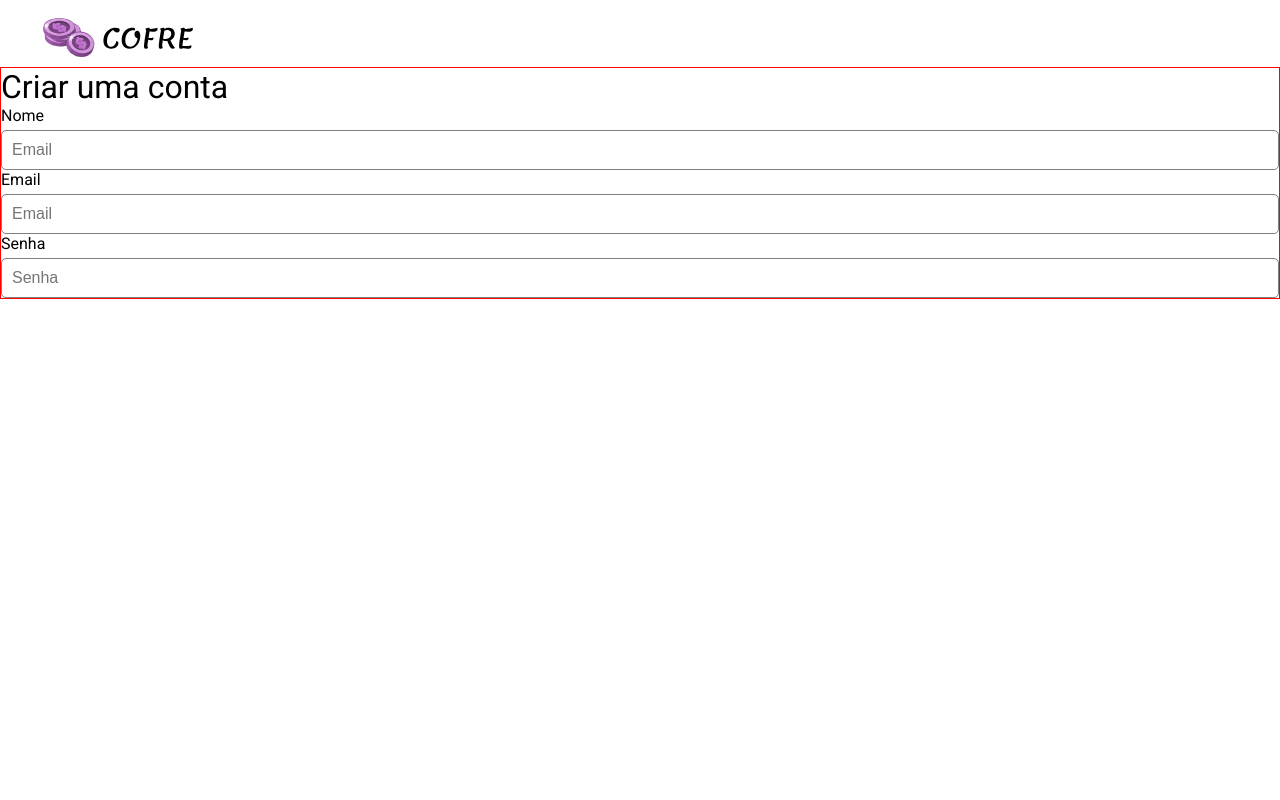
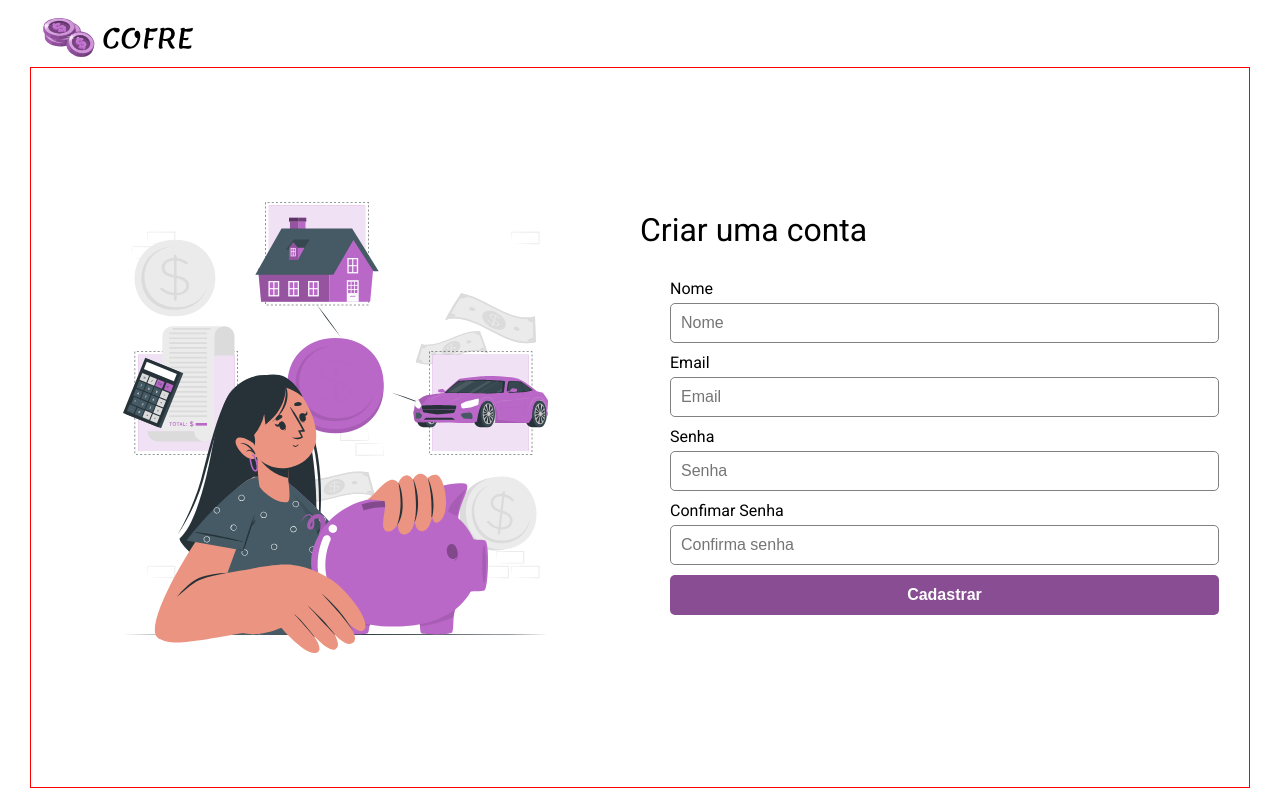
Before and after one commit to Sara01romao/cofre, a React (Vite) app: page /createLogin in a window 1280 px wide. Built offline with nearby package versions, Linux system fonts and the light colour scheme.

Commit message:
estrutura desktop

```diff
--- a/src/pages/CreateLogin/index.jsx
+++ b/src/pages/CreateLogin/index.jsx
@@ -1,22 +1,38 @@
 
-import React, { useState } from 'react'
-import { Input } from '../../components/Input'
-import { MainCreate } from './styles'
+import React, { useState } from 'react';
+import { Input } from '../../components/Input';
+import { MainCreate } from './styles';
+import ilustration from '../../assets/images/create.svg'
+import Button from '../../components/Button';
 
 export  function CreateLogin() {
   const [name, setName]= useState(null);
   const [email, setEmail]=useState(null);
   const [password, setPassword]= useState(null);
+  const [passwordConfirm, setPasswordConfirm]= useState(null)
   return (
     <MainCreate>
-      <div>
-      <h1>Criar uma conta</h1>
-          <div>
-            <Input typeInput="text" id="Nome" setChange={setName} value={name} placeholder="Email"/>
+
+        <div className='infoCreate'>
+
+          <img src={ilustration} alt="ilustração objetivos" />
+        </div>
+
+         <div>
+          <h1>Criar uma conta</h1>
+          <form action="">
+            <Input typeInput="text" id="Nome" setChange={setName} value={name} placeholder="Nome"/>
             <Input typeInput="text" id="Email" setChange={setEmail} value={email} placeholder="Email"/>
             <Input typeInput="password" id="Senha" setChange={setPassword} value={password} placeholder="Senha"/>
-          </div>
-      </div>
+            <Input typeInput="password" id="Confimar Senha" setChange={setPasswordConfirm} value={passwordConfirm} placeholder="Confirma senha"/>
+
+            <Button txt="Cadastrar"/>
+          </form>
+         </div>
+
+
+
+
     </MainCreate>
   )
 }
--- a/src/pages/CreateLogin/styles.js
+++ b/src/pages/CreateLogin/styles.js
@@ -3,7 +3,31 @@ import styled from "styled-components";
 export const MainCreate = styled.main`
 
  border: 1px solid red;
+ max-width: 1220px;
+ margin: 0 auto;
+ display: flex;
+ align-items: center;
+ height: calc(100vh - 79px);
 
+ div{
+     flex: 1;
+ }
+
+.infoCreate{
+    flex: 1;
+    display: flex;
+    flex-direction: column;
+    align-items: center;
+
+}
+
+ form{
+     flex: 1;
+     padding: 30px;
+     display: flex;
+     flex-direction: column;
+     gap: 10px;
+ }
 
 
 `;
```
